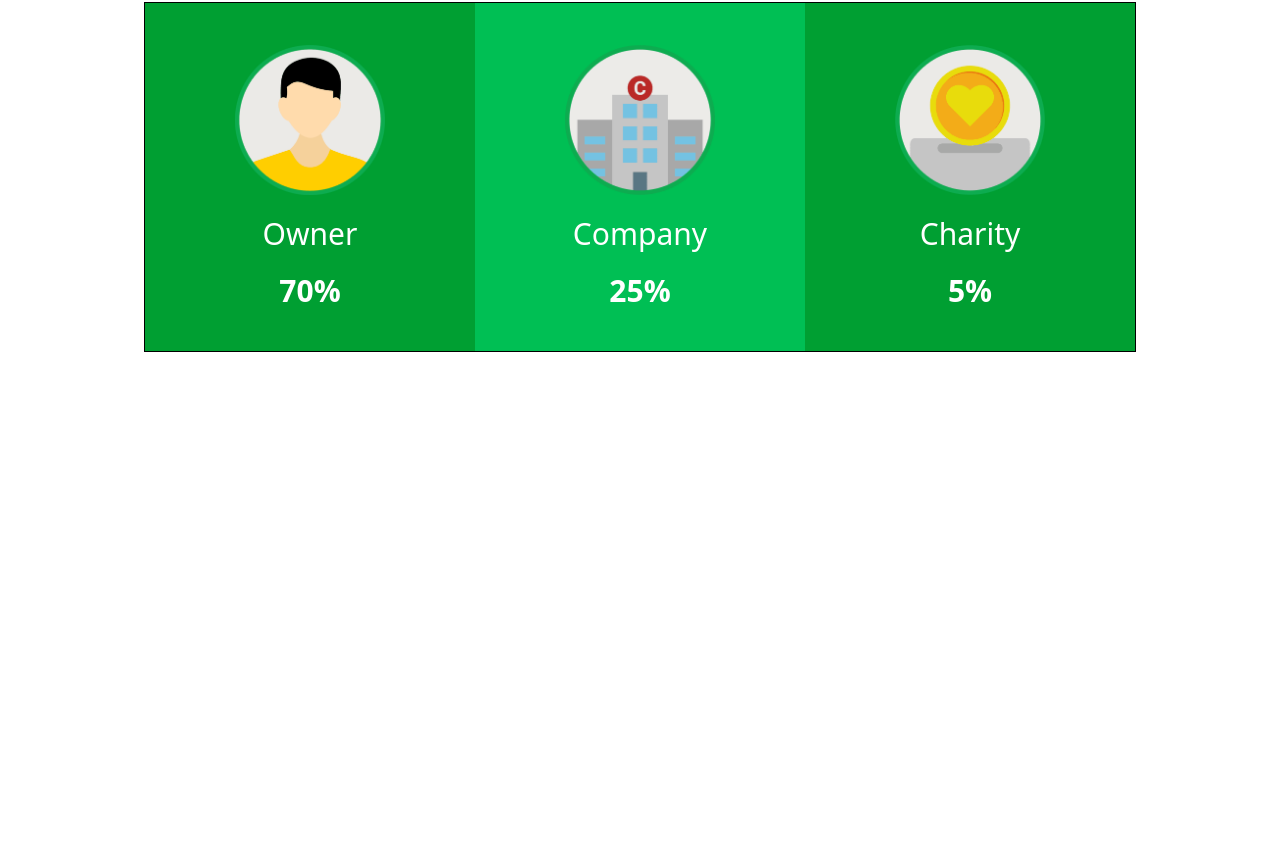
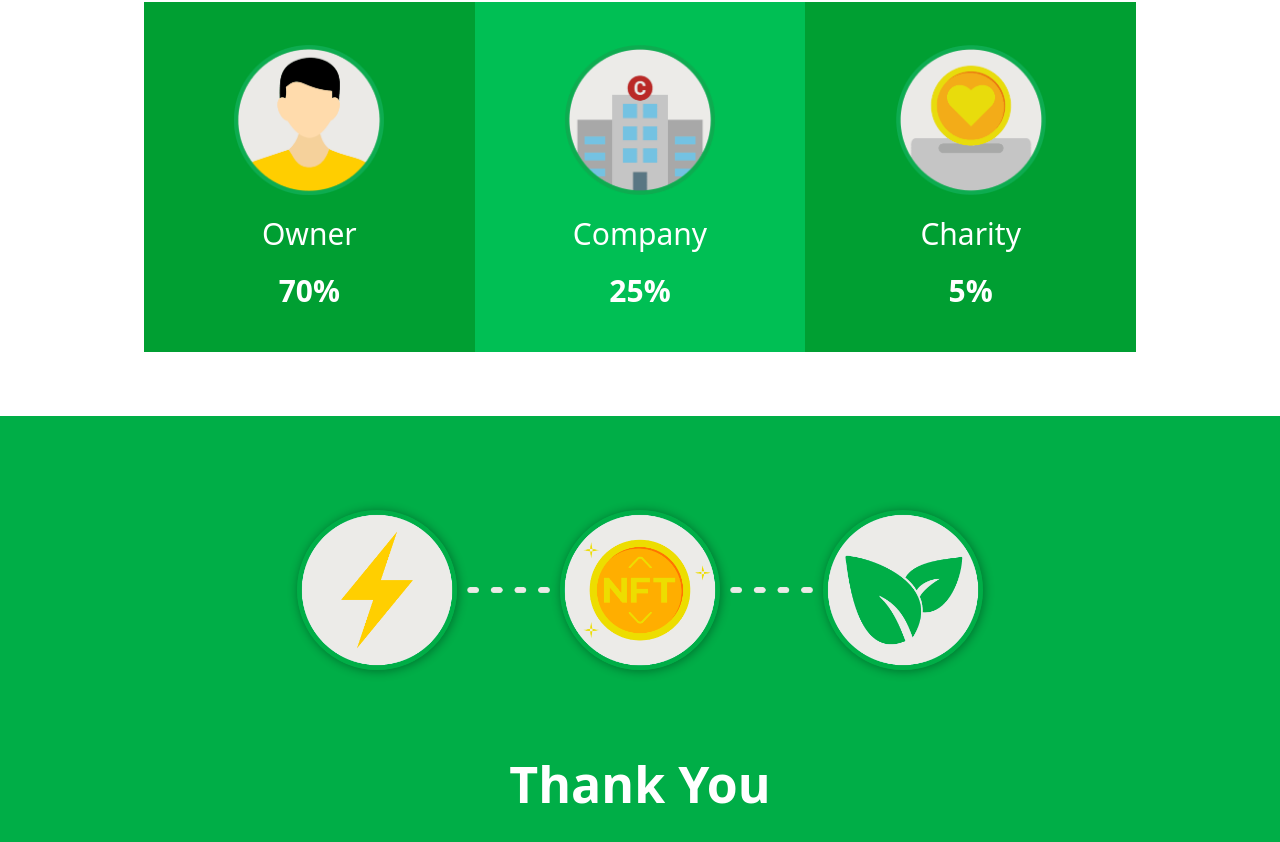
Before and after one commit to basilkhan1250/first-project, a React (Vite) app: page / in a window 1280 px wide. Shown: the part 9107-9949 px from the top of the page. Before the commit the page ends 9523 px from the top, so only its background shows below. Built offline with nearby package versions, Linux system fonts and the light colour scheme.

Commit message:
workin on it

```diff
--- a/src/App.css
+++ b/src/App.css
@@ -449,7 +449,7 @@ hr {
 .profit-parent {
     margin: 64px 0px;
     height: 350px;
-    border: 1px solid black;
+    /* border: 1px solid black; */
     flex-direction: row;
     display: flex;
 }
@@ -477,7 +477,8 @@ hr {
 .dark-green {
     background-color: #009F32;
 }
-.bold{
+
+.bold {
     font-weight: 700;
 }
 
@@ -485,3 +486,16 @@ hr {
     width: 150px;
     margin: 10px;
 }
+
+
+.footer {
+    padding: 24px;
+    background-color: #00AE47;
+}
+
+.footer h1 {
+    font-size: 50px;
+    padding: 80px 0px 160px 0px;
+    color: white;
+    text-align: center;
+}
--- a/src/App.jsx
+++ b/src/App.jsx
@@ -6,6 +6,7 @@ import Solution from "./components/Solution";
 import BusinessModel from "./components/BusinessModel";
 import Example from "./components/Example";
 import Profit from "./components/Profit"
+import Footer from "./components/Footer"
 
 function App() {
   return (
@@ -18,6 +19,7 @@ function App() {
         <BusinessModel />
         <Example />
         <Profit />
+        <Footer />
       </div>
     </>
   )
--- /dev/null
+++ b/src/components/Footer.jsx
@@ -0,0 +1,25 @@
+import React from "react";
+import electro from "../assets/electro.png"
+import dots from "../assets/sample-dots.png"
+import NFT from "../assets/golden-nft.png"
+import leafs from "../assets/leafs2.png"
+
+
+function Footer() {
+    return (
+        <>
+            <div className="footer">
+                <div className="images">
+                    <img className="img1" src={electro} />
+                    <img className="img2" src={dots} />
+                    <img className="img1" src={NFT} />
+                    <img className="img2" src={dots} />
+                    <img className="img1" src={leafs} />
+                </div>
+                <h1>Thank You</h1>
+            </div>
+        </>
+    )
+}
+
+export default Footer
--- a/src/components/Navbar.jsx
+++ b/src/components/Navbar.jsx
@@ -14,7 +14,7 @@ function Navbar() {
                             <li><a className="anchor" href="#Problems">Problem</a></li>
                             <li><a className="anchor" href="#Solutions">Solution</a></li>
                             <li><a className="anchor" href="#BusinessModel">Business Model</a></li>
-                            <li><a className="anchor" href="">Profit Distribution</a></li>
+                            <li><a className="anchor" href="#Profit">Profit Distribution</a></li>
                         </ul>
                     </div>
                 </div>
--- a/src/components/Profit.jsx
+++ b/src/components/Profit.jsx
@@ -7,7 +7,7 @@ function Profit() {
     return (
         <>
             <div className="profit">
-                <h1>Profit Distribution</h1>
+                <h1 id="Profit">Profit Distribution</h1>
                 <hr />
                 <div className="profit-parent">
                     <div className="dark-green">
```
